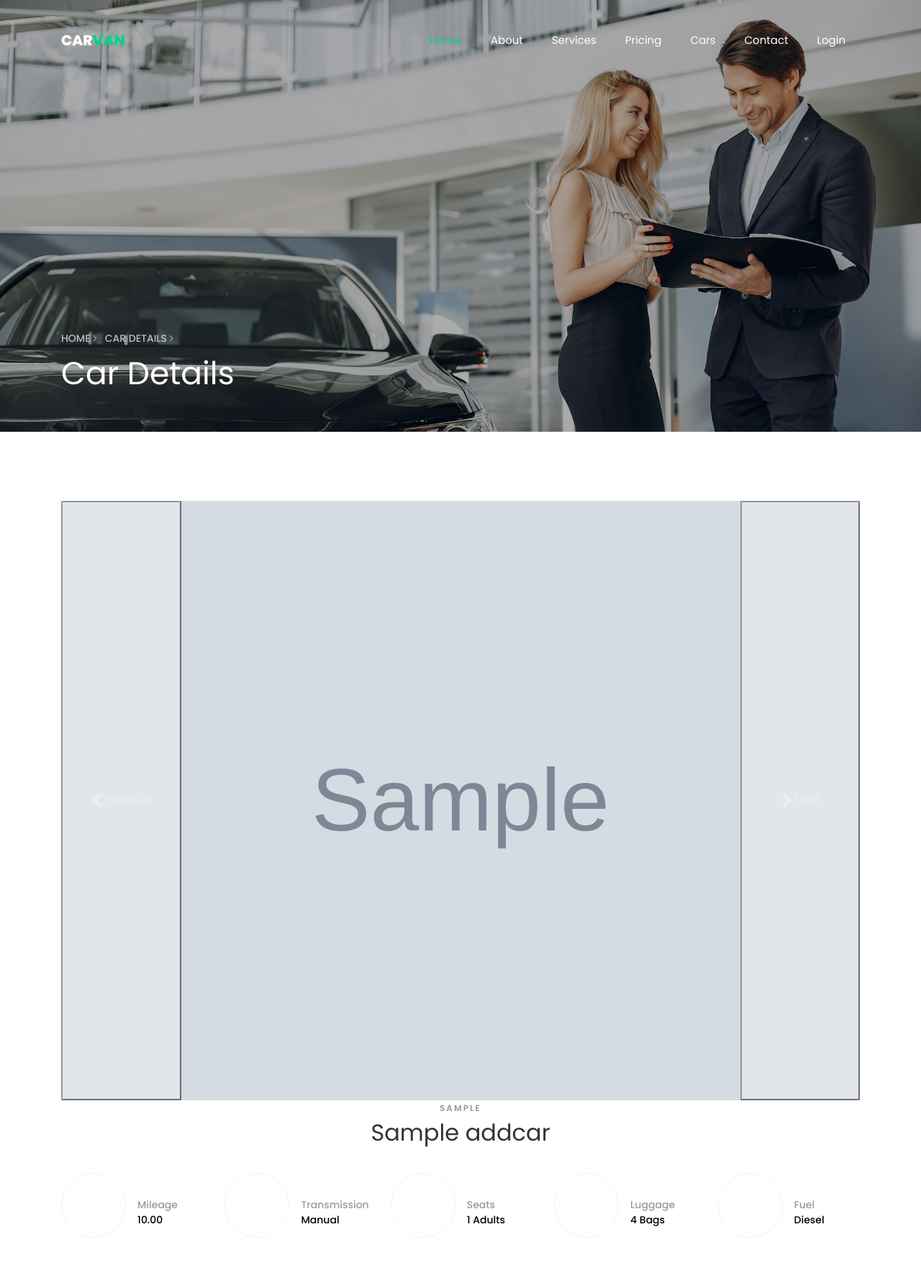
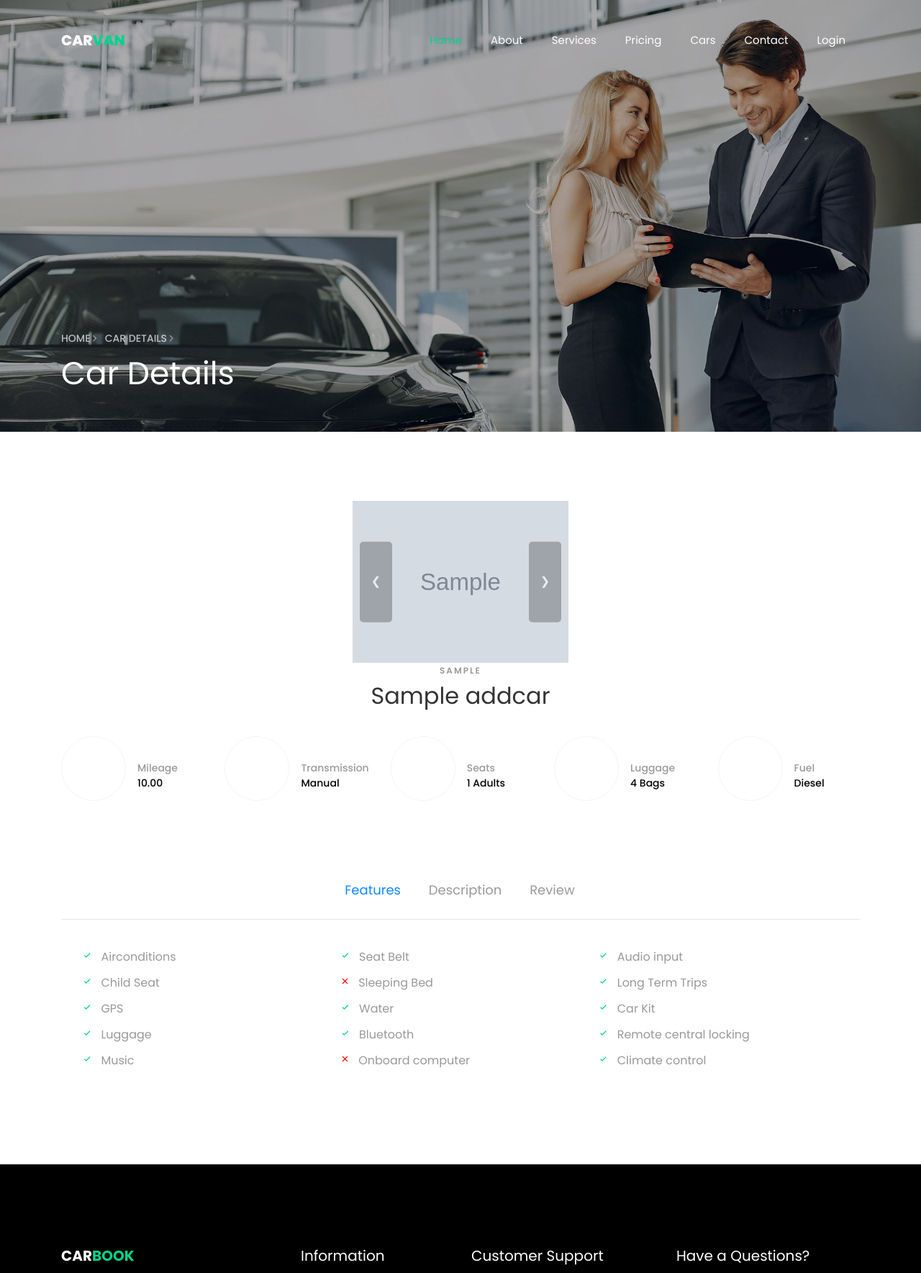
Before and after one commit to gurjar09/Carvan, a Django app: page /car-single/1/ in a window 1280 px wide. Shown: the top 1769 px of the page at 72% size. Run offline with Django 5.2, Linux system fonts and the light colour scheme; tables that the repository leaves empty hold one stand-in row (values such as "Sample post"); grey boxes marked "Sample" are stand-in pictures; some libraries are stand-ins or nearby versions; some web fonts are replaced.

Commit message:
car details commit

```diff
--- a/template/car-single.html
+++ b/template/car-single.html
@@ -29,49 +29,44 @@
 	<link rel="stylesheet" href="/static/css/style.css">
 
 	<style>
-		/* Carousel */
+		/* Style for image carousel */
 		.carousel {
 			position: relative;
 			width: 100%;
+			max-width: 300px; /* Adjust width as needed */
+			margin: auto;
 			overflow: hidden;
 		}
-
 		.carousel-inner {
 			display: flex;
 			transition: transform 0.5s ease;
 		}
-
 		.carousel-item {
 			flex: 0 0 auto;
-			margin-right: 10px;
+			width: 100%;
 		}
-
 		.carousel-item img {
 			width: 100%;
 			height: auto;
-			border-radius: 5px;
+			display: block;
 		}
-
-		.carousel-controls {
+		.carousel-control {
 			position: absolute;
 			top: 50%;
 			transform: translateY(-50%);
-			width: 100%;
-			display: flex;
-			justify-content: space-between;
+			cursor: pointer;
+			background: rgba(0, 0, 0, 0.5);
+			color: #fff;
+			border: none;
+			padding: 10px;
+			border-radius: 5px;
+			z-index: 10;
 		}
-
-		.carousel-control {
-			cursor: pointer;
-			font-size: 24px;
-			background-color: rgba(255, 255, 255, 0.5);
-			padding: 10px;
-			border-radius: 50%;
-			transition: background-color 0.3s ease;
+		.carousel-control-prev {
+			left: 10px;
 		}
-
-		.carousel-control:hover {
-			background-color: rgba(255, 255, 255, 0.8);
+		.carousel-control-next {
+			right: 10px;
 		}
 		</style>
 </head>
@@ -142,23 +137,16 @@
                           <div class="carousel-inner">
                               {% for image in car.images.all %}
                               <div class="carousel-item {% if forloop.first %}active{% endif %}">
-            <img src="{{ image.image.url }}" class="d-block w-100" alt="Car Image">
+                                  <img src="{{ image.image.url }}" alt="Car Image">
                               </div>
                               {% endfor %}
                           </div>
-    <button class="carousel-control-prev" type="button" data-bs-target="#carousel{{ car.id }}" data-bs-slide="prev">
-        <span class="carousel-control-prev-icon" aria-hidden="true"></span>
-        <span class="visually-hidden">Previous</span>
-    </button>
-    <button class="carousel-control-next" type="button" data-bs-target="#carousel{{ car.id }}" data-bs-slide="next">
-        <span class="carousel-control-next-icon" aria-hidden="true"></span>
-        <span class="visually-hidden">Next</span>
-    </button>
+                          <button class="carousel-control carousel-control-prev" onclick="changeSlide({{ car.id }}, -1)">&#10094;</button>
+                          <button class="carousel-control carousel-control-next" onclick="changeSlide({{ car.id }}, 1)">&#10095;</button>
                       </div>
                       {% else %}
                       <div class="img rounded d-flex align-items-end" style="background-color: #ccc;">No Image Available</div>
                       {% endif %}
-
 
 						<div class="text text-center">
 							<span class="subheading">{{ car.brand }}</span>
@@ -567,20 +555,26 @@
 	<script src="/static/js/google-map.js"></script>
 	<script src="/static/js/main.js"></script>
 	<script>
-		function nextSlide(carId) {
-			var carousel = document.getElementById('carousel' + carId);
-			var carouselInner = carousel.querySelector('.carousel-inner');
-			var width = carouselInner.offsetWidth;
-			carouselInner.style.transform = 'translateX(-' + width + 'px)';
+		// JavaScript function to change slide
+		function changeSlide(carId, direction) {
+			var carousel = document.getElementById("carousel" + carId);
+			var items = carousel.getElementsByClassName("carousel-item");
+			var activeIndex = 0;
+			for (var i = 0; i < items.length; i++) {
+				if (items[i].classList.contains("active")) {
+					activeIndex = i;
+					break;
 				}
-
-		function prevSlide(carId) {
-			var carousel = document.getElementById('carousel' + carId);
-			var carouselInner = carousel.querySelector('.carousel-inner');
-			var width = carouselInner.offsetWidth;
-			carouselInner.style.transform = 'translateX(0)';
 			}
-
+			var newIndex = activeIndex + direction;
+			if (newIndex < 0) {
+				newIndex = items.length - 1;
+			} else if (newIndex >= items.length) {
+				newIndex = 0;
+			}
+			items[activeIndex].classList.remove("active");
+			items[newIndex].classList.add("active");
+		}
 	  </script>
 </body>
 
```
Lines whose indentation alone changed are shown as unchanged.
